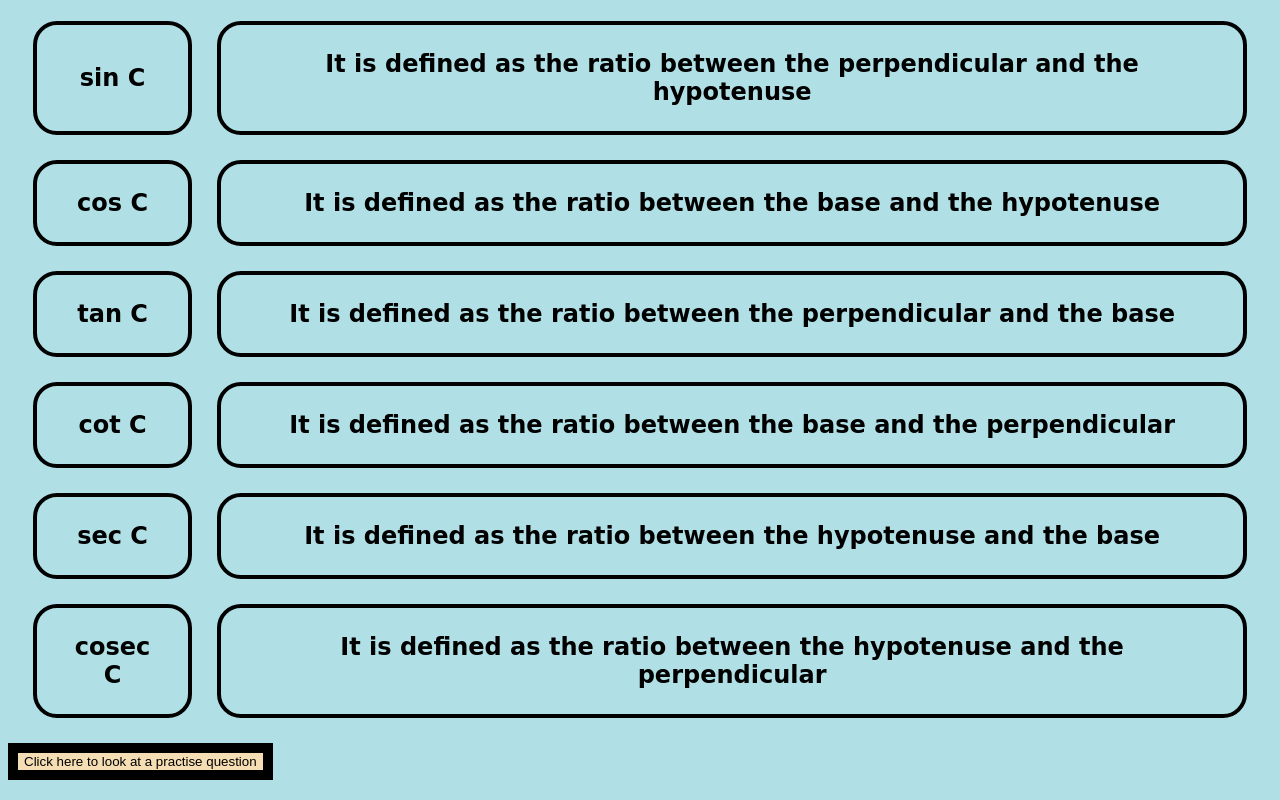
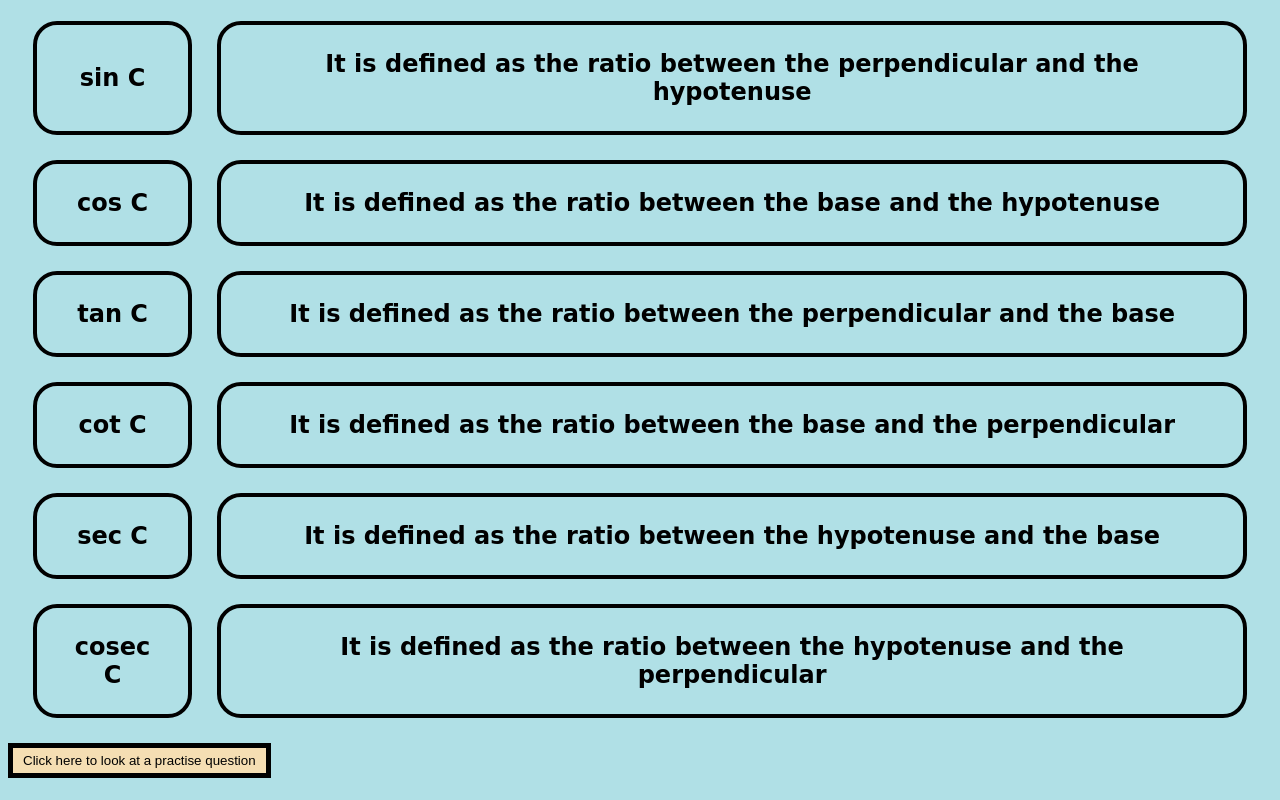
Before and after one commit to yeshwanthvr/HTML-and-CSS, a plain HTML site: page Trigonometry.html in a window 1280 px wide. Shown: the part 2114-2914 px from the top of the page. Drawn offline with Linux system fonts and the light colour scheme.

Commit message:
Made changes to the button style for the program "Trigonometry.html".

```diff
--- a/Styles.css
+++ b/Styles.css
@@ -34,9 +34,10 @@ tr , td{
     border-radius: 1em;
 }
 .test{
-    border: 10px solid black;
+    border: 5px solid black;
     background-color: wheat;
     color: black;
+    padding: 5px 10px;
 }
 img{
     border-radius: 1em;
```
